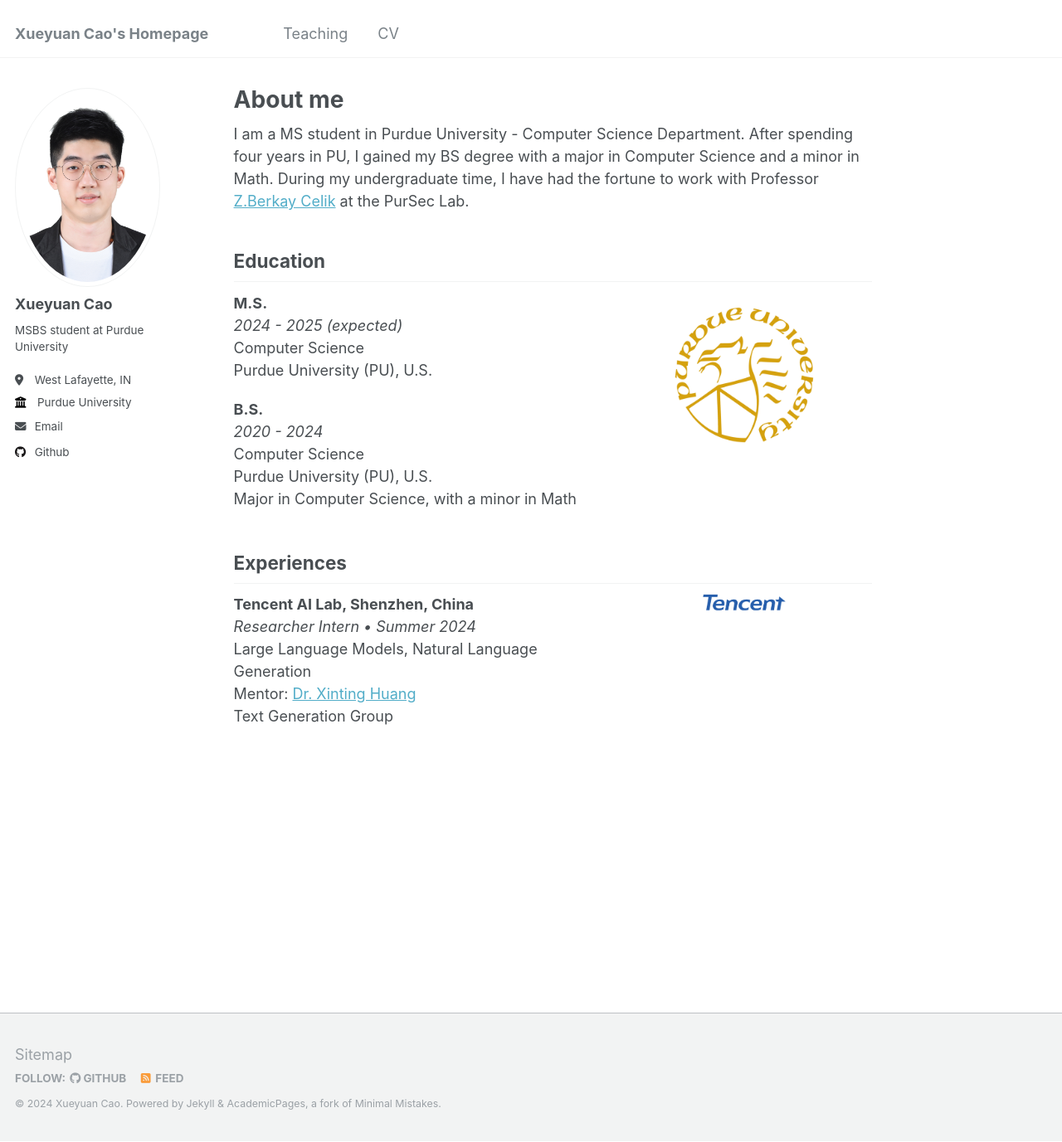
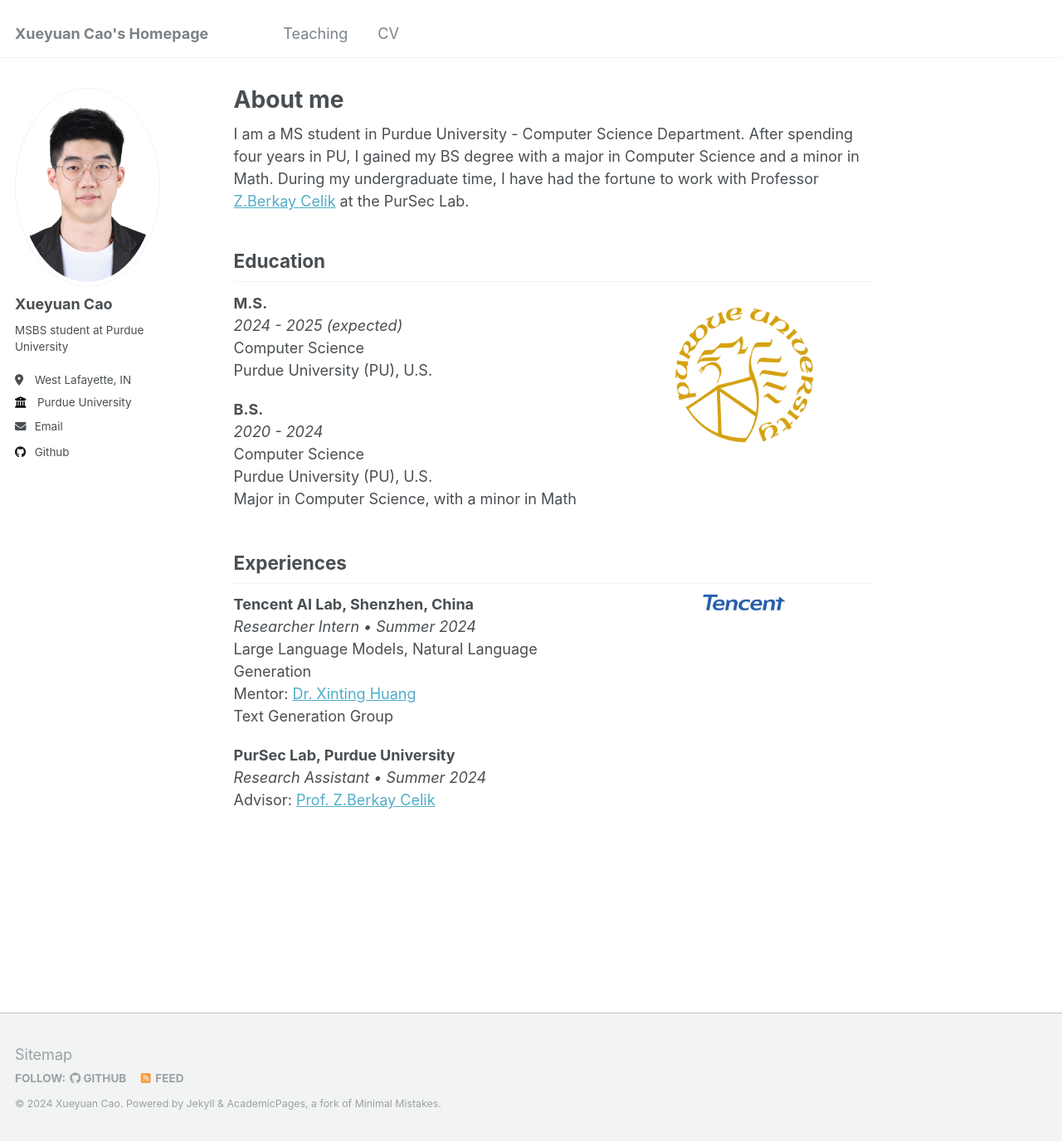
Before and after one commit to xue1uan/xue1uan.github.io, a Jekyll site: the page built from _pages/about.md, in a window 1280 px wide and 1377 px high. Shown: the whole window at 83% size. Built offline with Jekyll 4.4.1, drawn with Linux system fonts in a browser that asks for light colours.

Commit message:
Basic Changes

```diff
--- a/_pages/about.md
+++ b/_pages/about.md
@@ -46,6 +46,11 @@ I am a MS student in Purdue University - Computer Science Department. After spen
                 Mentor: <a href="https://timhuang1.github.io/" target="_blank">Dr. Xinting Huang</a><br>
                 Text Generation Group
             </div>
+            <div style="margin-top: 20px;">
+                <b>PurSec Lab, Purdue University</b><br>
+                <i>Research Assistant • Summer 2024</i><br>
+                Advisor: <a href="https://beerkay.github.io/" target="_blank">Prof. Z.Berkay Celik</a><br>
+            </div>
         </div>
         <div style="flex-basis: 40%; display: flex; justify-content: center; align-items: center;">
             <img src="/images/tencent_logo.png" alt="Tencent Logo" width="100"/>
```
